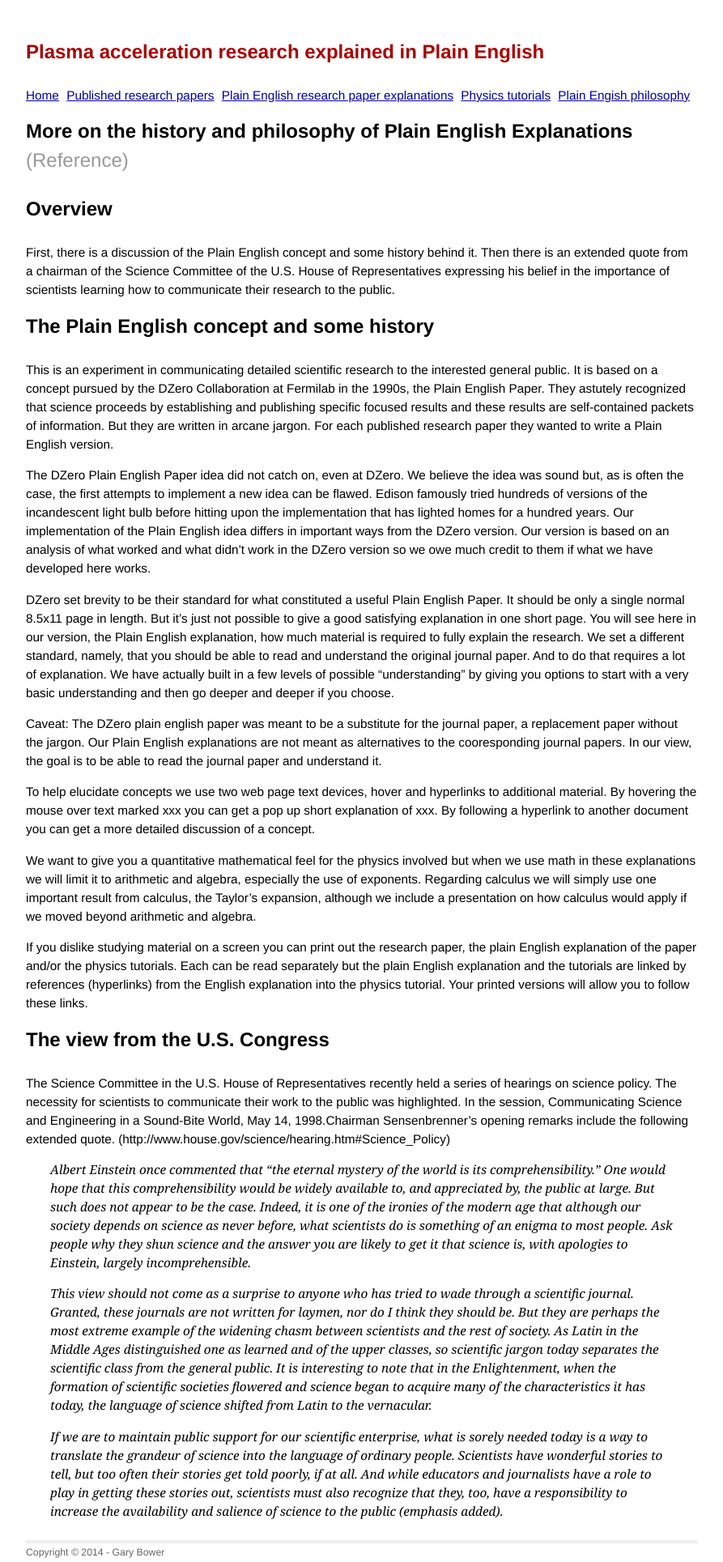
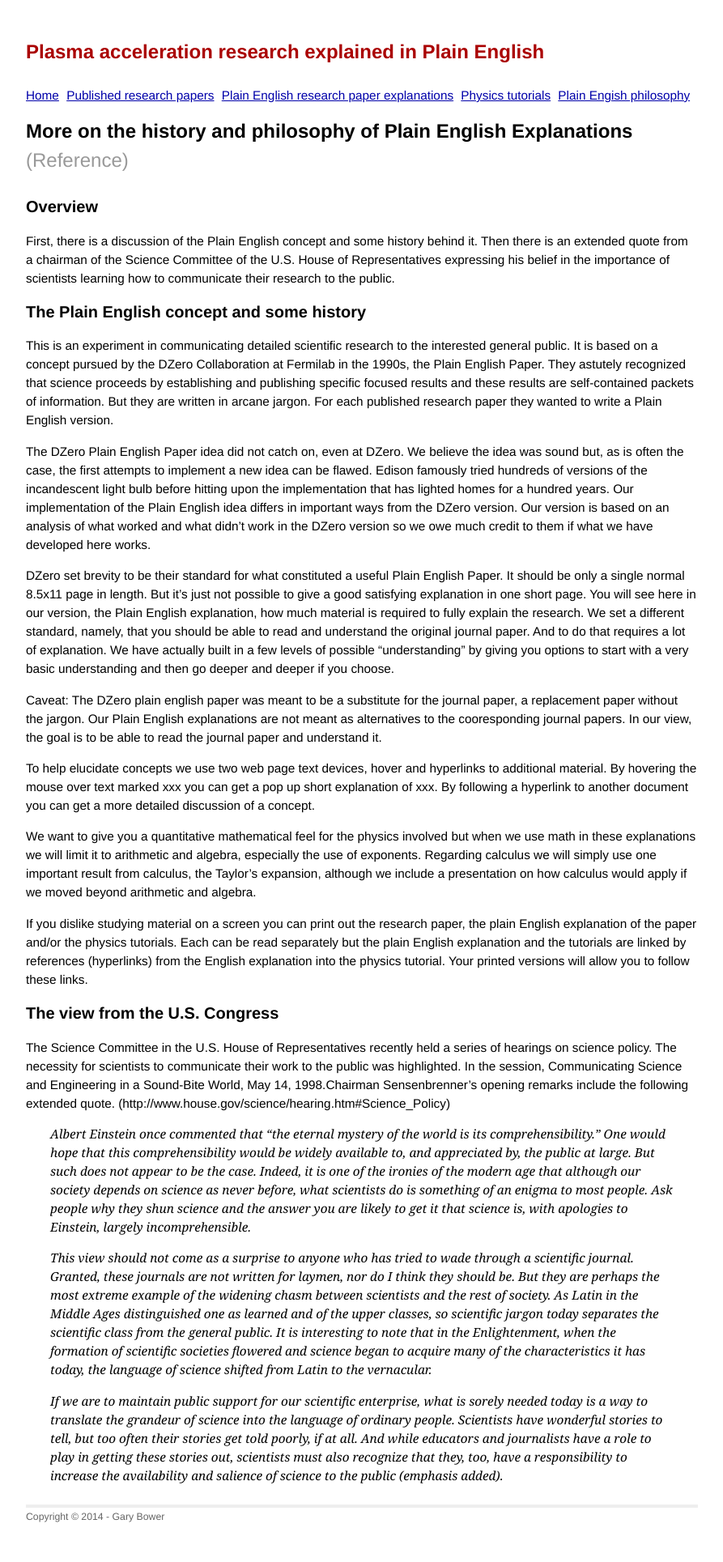
Before and after one commit to grbfacet/facet, a Jekyll site: the page built from plain-english-papers.md, in a window 1280 px wide. Shown: the whole page at 81% size, without its empty margins (193-1086 px from the left). Built offline with Jekyll 4.4.1, drawn with Linux system fonts in a browser that asks for light colours; after the commit the page ends 1885 px from its top, so only the background shows below that.

```diff
--- a/plain-english-papers.md
+++ b/plain-english-papers.md
@@ -4,11 +4,11 @@ title: More on the history and philosophy of Plain English Explanations
 pagetype: reference
 ---
 
-# Overview
+## Overview
 
 First, there is a discussion of the Plain English concept and some history behind it. Then there is an extended quote from a chairman of the Science Committee of the U.S. House of Representatives expressing his belief in the importance of scientists learning how to communicate their research to the public.
 
-# The Plain English concept and some history
+## The Plain English concept and some history
 
 This is an experiment in communicating detailed scientific research to the interested general public. It is based on a concept pursued by the DZero Collaboration at Fermilab in the 1990s, the Plain English Paper. They astutely recognized that science proceeds by establishing and publishing specific focused results and these results are self-contained packets of information. But they are written in arcane jargon. For each published research paper they wanted to write a Plain English version.
 
@@ -24,7 +24,7 @@ We want to give you a quantitative mathematical feel for the physics involved bu
 
 If you dislike studying material on a screen you can print out the research paper, the plain English explanation of the paper and/or the physics tutorials. Each can be read separately but the plain English explanation and the tutorials are linked by references (hyperlinks) from the English explanation into the physics tutorial. Your printed versions will allow you to follow these links.
 
-# The view from the U.S. Congress
+## The view from the U.S. Congress
 
 The Science Committee in the U.S. House of Representatives recently held a series of hearings on science policy. The necessity for scientists to communicate their work to the public was highlighted. In the session, Communicating Science and Engineering in a Sound-Bite World, May 14, 1998.Chairman Sensenbrenner’s opening remarks include the following extended quote. (http://www.house.gov/science/hearing.htm#Science_Policy)
 
```
